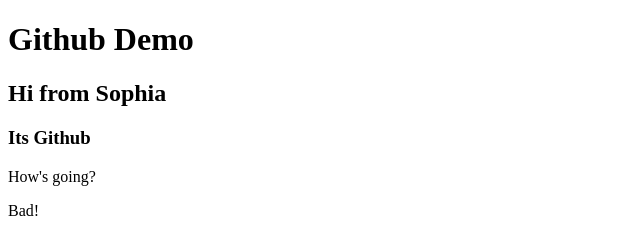
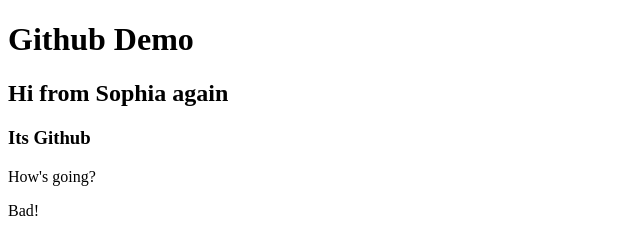
Before and after one commit to sukardi039/github-demo, a plain HTML site: page index.html in a window 1280 px wide. Shown: the full height of the page, 0-640 px from the left. Drawn offline with Linux system fonts and the light colour scheme.

Commit message:
change from feature round3

```diff
--- a/index.html
+++ b/index.html
@@ -7,7 +7,7 @@
   </head>
   <body>
     <h1>Github Demo</h1>
-    <h2>Hi from Sophia</h2>
+    <h2>Hi from Sophia again</h2>
     <h3>Its Github</h3>
     <p>How's going?</p>
     <p>Bad!</p>
```
Also changed, not shown: package-lock.json (added).
